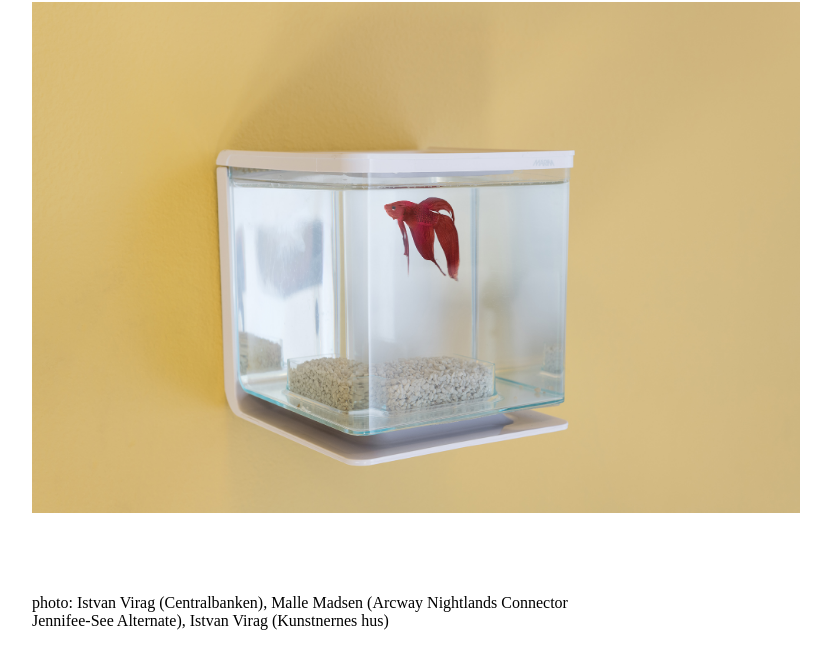
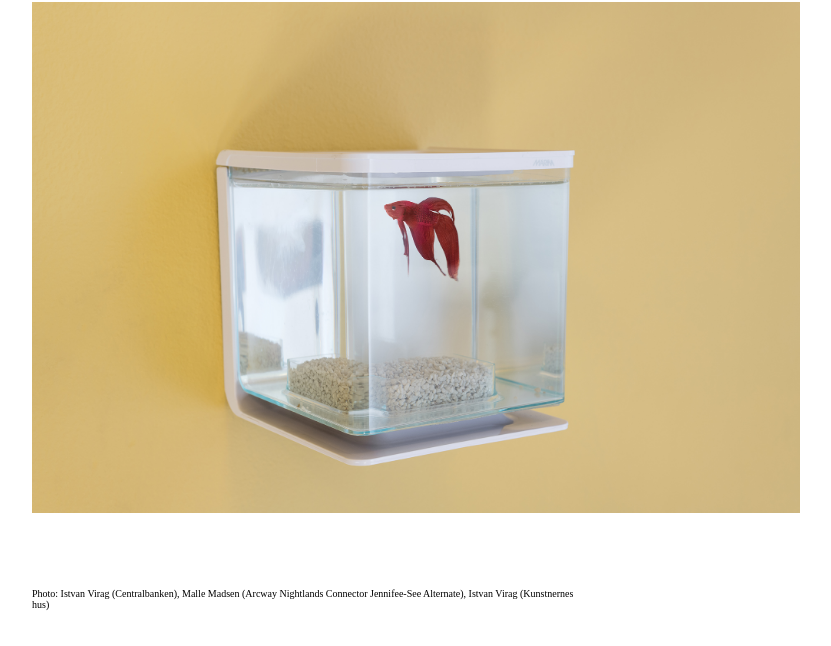
Before and after one commit to Vestenfor/vestenfor.github.io, a plain HTML site: page works.html in a window 1280 px wide. Shown: the part 6222-6868 px from the top of the page, without its empty margins (224-1055 px from the left). After the commit the page ends 6842 px from the top, so only its background shows below. Drawn offline with Linux system fonts and the light colour scheme.

Commit message:
Update works.html

```diff
--- a/works.html
+++ b/works.html
@@ -39,7 +39,7 @@
   <img class='works' src="bilder/kapsler3.jpg">
 
 <br><br><br><br>
-	  <p>photo: Istvan Virag (Centralbanken), Malle Madsen (Arcway Nightlands Connector Jennifee-See Alternate), Istvan Virag (Kunstnernes hus)</p>
+	  	  <p style="font-size:10px";>Photo: Istvan Virag (Centralbanken), Malle Madsen (Arcway Nightlands Connector Jennifee-See Alternate), Istvan Virag (Kunstnernes hus)</p>
 
 
 </div>
```
